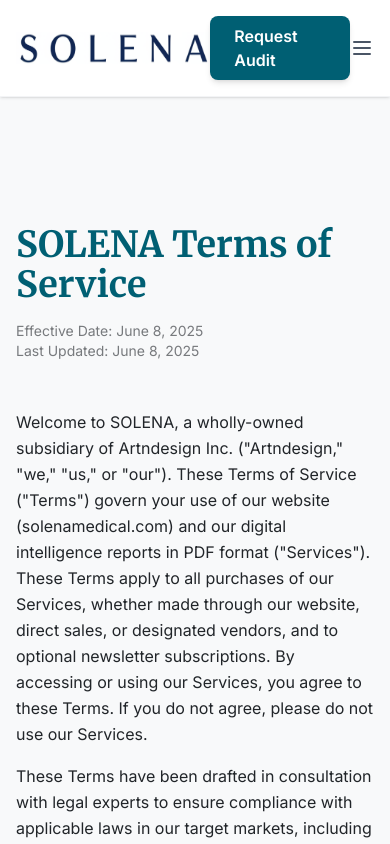
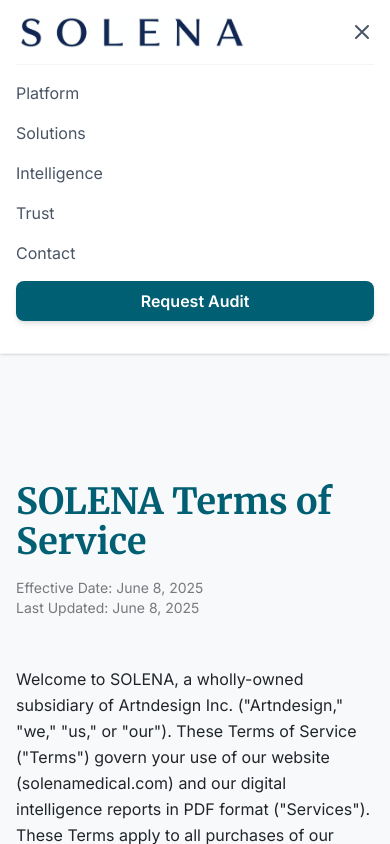
Before and after one commit to solena-art/solena-art.github.io, a Next.js app: page /terms in a window 390 px wide. Both pictures are taken after a click on the button "Toggle menu". Shown: the top 844 px of the page. Built offline with nearby package versions, Linux system fonts and the light colour scheme.

Commit message:
Fix: Add mobile menu functionality and correct logo path

```diff
--- a/components/Navbar.tsx
+++ b/components/Navbar.tsx
@@ -1,9 +1,12 @@
 "use client";
 
+import { useState } from "react";
 import Link from "next/link";
 import Image from "next/image";
 
 export default function Navbar() {
+  const [isOpen, setIsOpen] = useState(false);
+
   return (
     <nav className="bg-white border-b border-gray-100 sticky top-0 z-50 shadow-sm">
       <div className="container mx-auto px-4 py-4">
@@ -11,16 +14,17 @@
           {/* Logo */}
           <Link href="/" className="hover:opacity-90 transition-opacity flex items-center">
             <Image
-              src="/logo.png"
+              src="/LOGO.png"
               alt="SOLENA Regulatory Intelligence"
               height={32}
               width={120}
               className="h-8 w-auto"
               priority
+              unoptimized
             />
           </Link>
 
-          {/* Navigation Links */}
+          {/* Navigation Links - Desktop */}
           <div className="hidden md:flex items-center space-x-8">
             <Link href="/platform" className="text-gray-600 hover:text-gray-900 transition-colors font-sans">
               Platform
@@ -39,21 +43,81 @@
             </Link>
           </div>
 
-          {/* CTA Button */}
+          {/* CTA Button - Desktop */}
           <Link
             href="/contact"
-            className="bg-primary text-white px-6 py-2 rounded-lg font-sans font-semibold hover:opacity-90 transition-opacity shadow-md hover:shadow-lg"
+            className="hidden md:inline-block bg-primary text-white px-6 py-2 rounded-lg font-sans font-semibold hover:opacity-90 transition-opacity shadow-md hover:shadow-lg"
           >
             Request Audit
           </Link>
 
-          {/* Mobile Menu Button (optional for future) */}
-          <button className="md:hidden text-gray-600 hover:text-gray-900 transition-colors">
-            <svg className="w-6 h-6" fill="none" stroke="currentColor" viewBox="0 0 24 24">
-              <path strokeLinecap="round" strokeLinejoin="round" strokeWidth={2} d="M4 6h16M4 12h16M4 18h16" />
-            </svg>
+          {/* Mobile Menu Button */}
+          <button
+            onClick={() => setIsOpen(!isOpen)}
+            className="md:hidden text-gray-600 hover:text-gray-900 transition-colors"
+            aria-label="Toggle menu"
+          >
+            {isOpen ? (
+              <svg className="w-6 h-6" fill="none" stroke="currentColor" viewBox="0 0 24 24">
+                <path strokeLinecap="round" strokeLinejoin="round" strokeWidth={2} d="M6 18L18 6M6 6l12 12" />
+              </svg>
+            ) : (
+              <svg className="w-6 h-6" fill="none" stroke="currentColor" viewBox="0 0 24 24">
+                <path strokeLinecap="round" strokeLinejoin="round" strokeWidth={2} d="M4 6h16M4 12h16M4 18h16" />
+              </svg>
+            )}
           </button>
         </div>
+
+        {/* Mobile Menu */}
+        {isOpen && (
+          <div className="md:hidden mt-4 pb-4 border-t border-gray-100">
+            <div className="flex flex-col space-y-4 pt-4">
+              <Link
+                href="/platform"
+                className="text-gray-600 hover:text-gray-900 transition-colors font-sans"
+                onClick={() => setIsOpen(false)}
+              >
+                Platform
+              </Link>
+              <Link
+                href="/solutions"
+                className="text-gray-600 hover:text-gray-900 transition-colors font-sans"
+                onClick={() => setIsOpen(false)}
+              >
+                Solutions
+              </Link>
+              <Link
+                href="/intelligence"
+                className="text-gray-600 hover:text-gray-900 transition-colors font-sans"
+                onClick={() => setIsOpen(false)}
+              >
+                Intelligence
+              </Link>
+              <Link
+                href="/trust"
+                className="text-gray-600 hover:text-gray-900 transition-colors font-sans"
+                onClick={() => setIsOpen(false)}
+              >
+                Trust
+              </Link>
+              <Link
+                href="/contact"
+                className="text-gray-600 hover:text-gray-900 transition-colors font-sans"
+                onClick={() => setIsOpen(false)}
+              >
+                Contact
+              </Link>
+              <Link
+                href="/contact"
+                className="bg-primary text-white px-6 py-2 rounded-lg font-sans font-semibold hover:opacity-90 transition-opacity shadow-md hover:shadow-lg text-center"
+                onClick={() => setIsOpen(false)}
+              >
+                Request Audit
+              </Link>
+            </div>
+          </div>
+        )}
       </div>
     </nav>
   );
```
